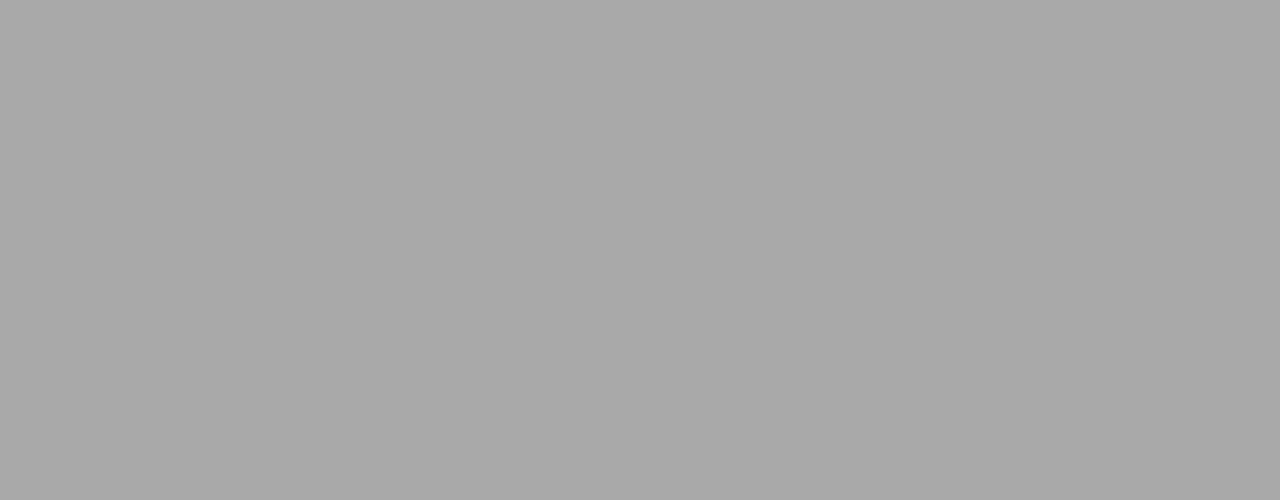
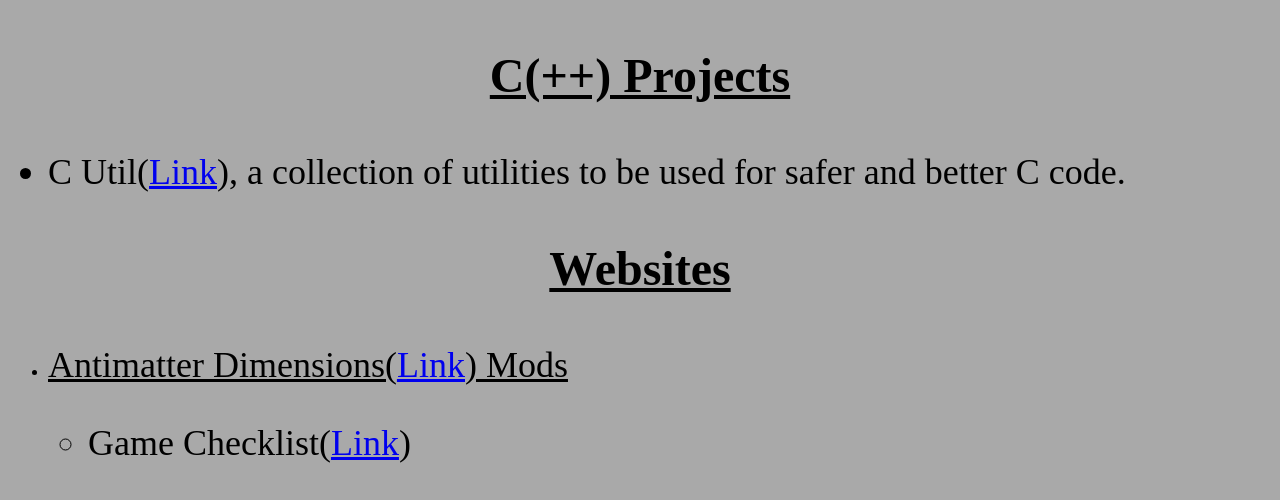
Before and after one commit to Cori0lanus/Cori0lanus.github.io, a plain HTML site: page index.html in a window 1280 px wide. Drawn offline with Linux system fonts and the light colour scheme.

Commit message:
fix html

```diff
--- a/index.html
+++ b/index.html
@@ -5,5 +5,23 @@
     <title>Corio's Programming Projects</title>
 </head>
 <body>
-
+    <p class="project_header">
+        <b>C(++) Projects</b>
+    </p>
+    <ul>
+        <li class="project">C Util(<a href="https://github.com/Cori0lanus/C-Util">Link</a>), a collection of utilities to be used for safer and better C code.</li>
+    </ul>
+    <p class="project_header">
+        <b>Websites</b>
+    </p>
+    <ul>
+        <li>
+            <p class="project_subheader">
+                Antimatter Dimensions(<a href="https://ivark.github.io/">Link</a>) Mods
+            </p>
+        </li>
+        <ul>
+            <li class="project">Game Checklist(<a href="https://github.com/Cori0lanus/AD-Checklist">Link</a>)</li>
+        </ul>
+    </ul>
 </body>
--- a/style.css
+++ b/style.css
@@ -1,3 +1,18 @@
 html {
     background-color: darkgray;
 }
+
+.project_header {
+    text-decoration: underline;
+    font-size: 48px;
+    text-align: center;
+}
+
+.project_subheader {
+    text-decoration: underline;
+    font-size: 36px;
+}
+
+.project {
+    font-size: 36px;
+}
```
